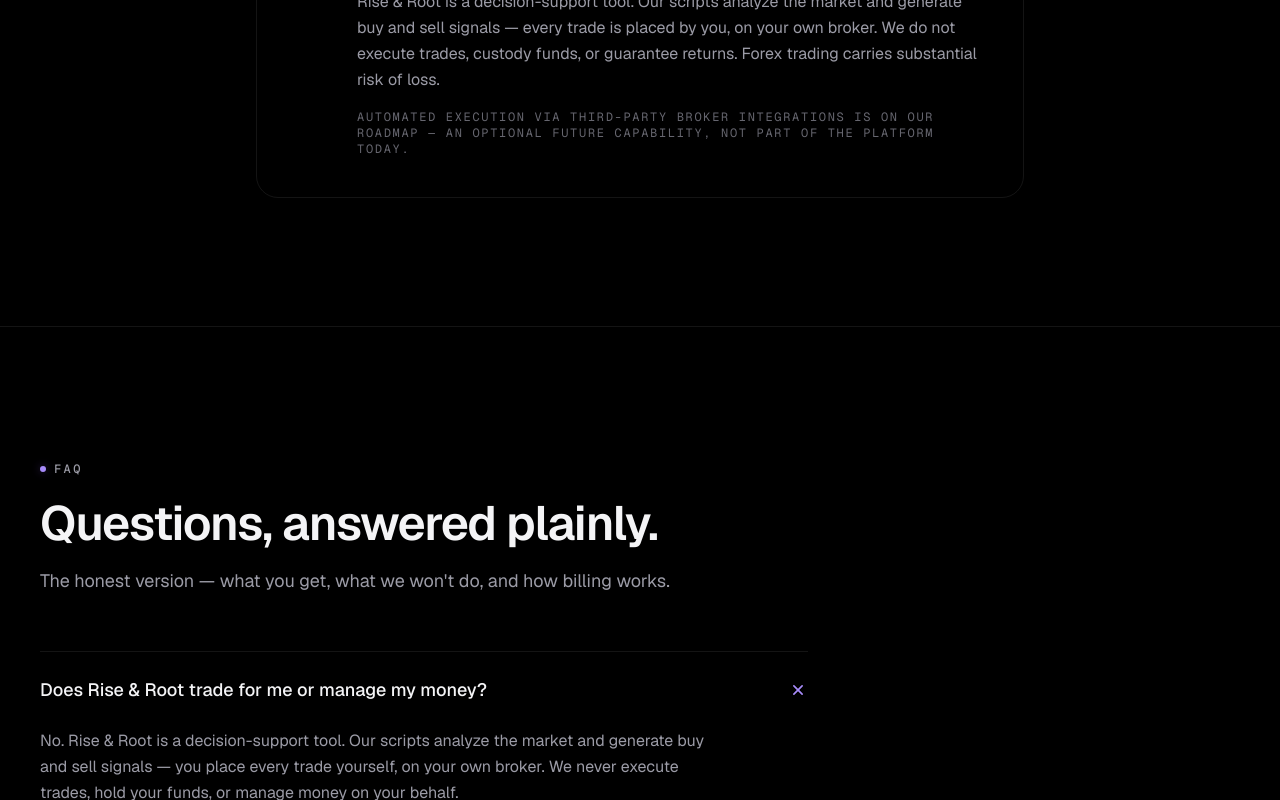
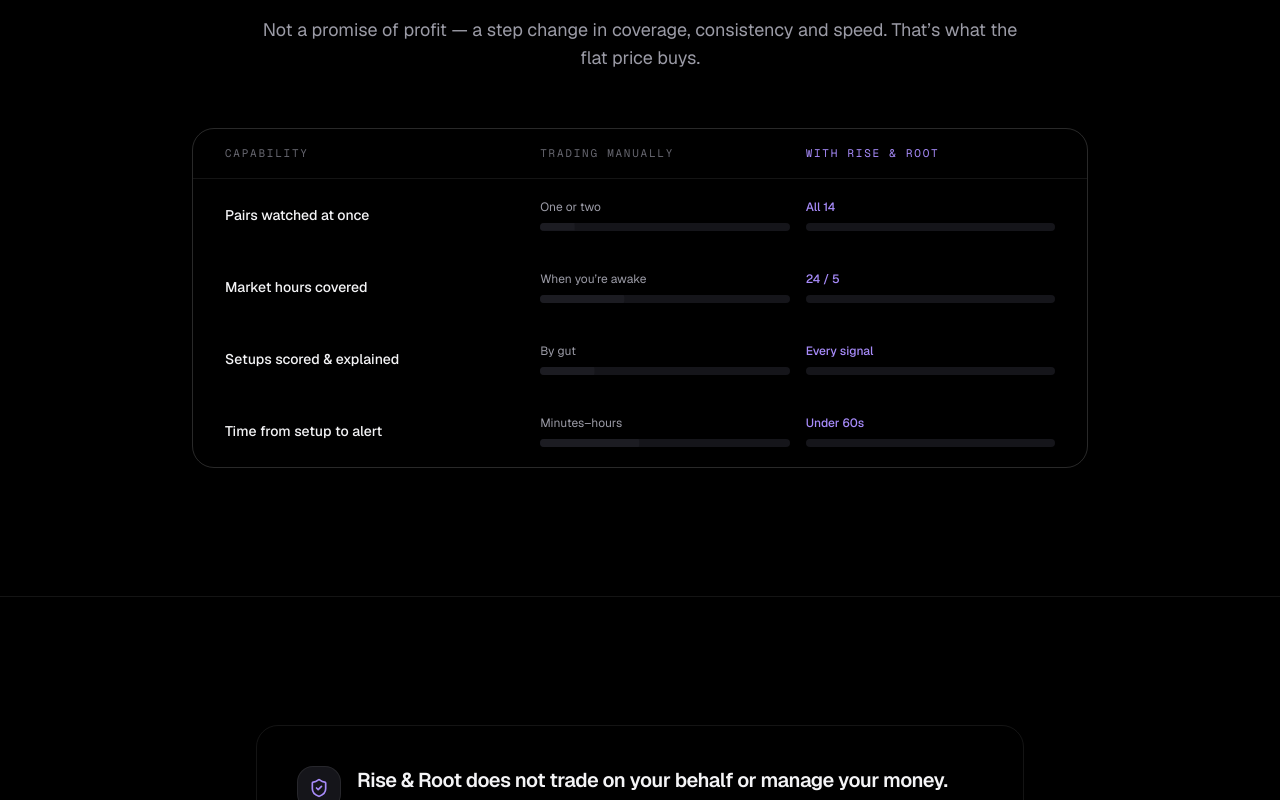
Before and after one commit to TaylorURL/rootriseholdings-com, a React (Vite) app: page /pricing in a window 1280 px wide. Shown: the part 1680-2480 px from the top of the page. Built offline with nearby package versions, Linux system fonts and the light colour scheme; no server answers.

Commit message:
sunday: Edit src/pages/marketing/PricingPage.jsx

```diff
--- a/src/pages/marketing/PricingPage.jsx
+++ b/src/pages/marketing/PricingPage.jsx
@@ -102,6 +102,9 @@ export default function PricingPage() {
         </Container>
       </Section>
 
+      {/* Signature: animated operational comparison */}
+      <PricingComparison />
+
       {/* Compliance disclaimer block */}
       <Section className="border-t border-border">
         <Container>
```
